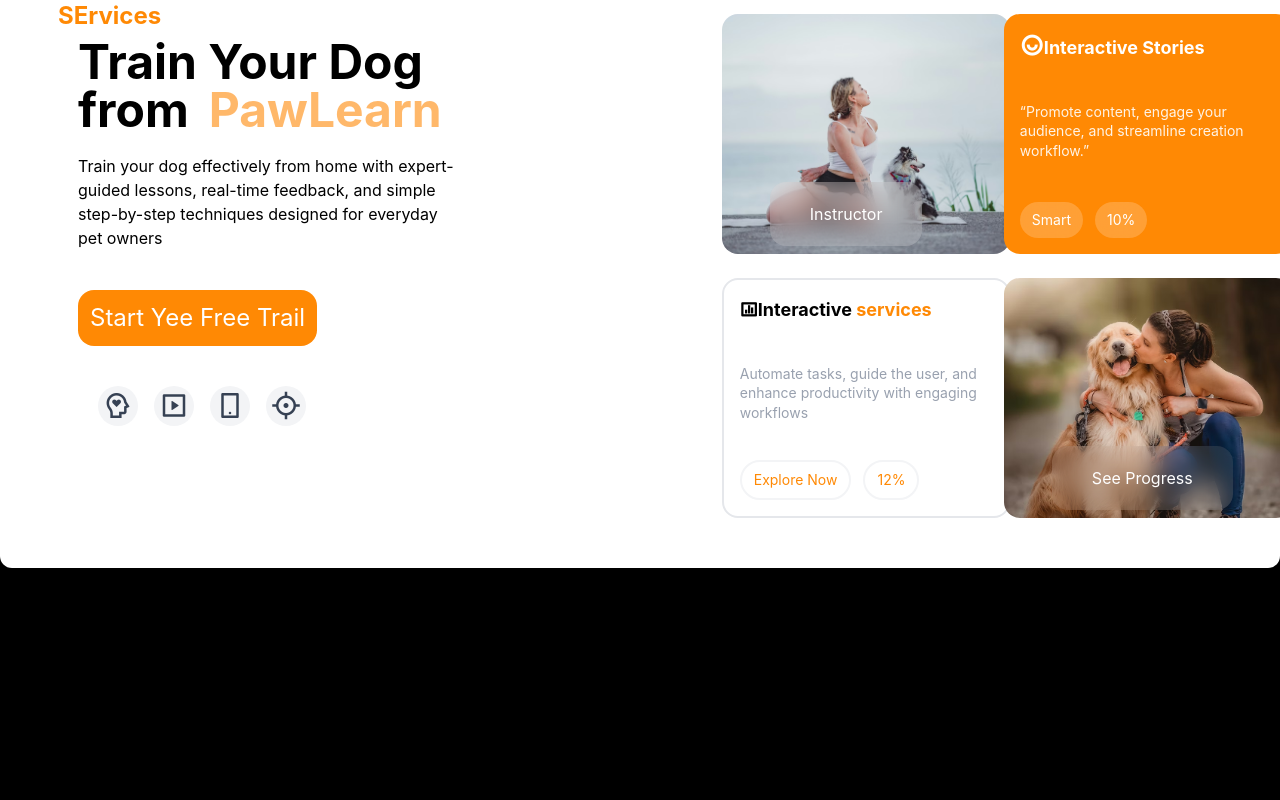
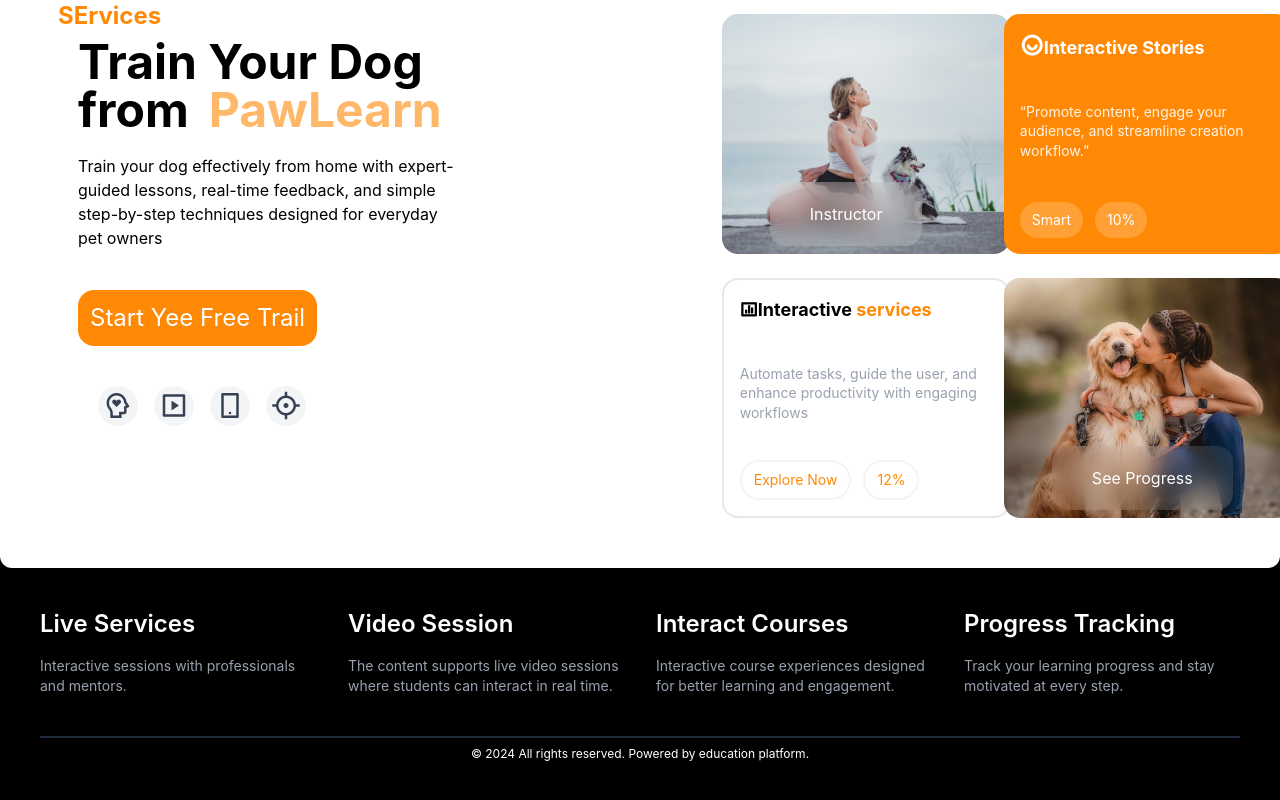
Before and after one commit to ankit-tiwari-0/PawLearn, a React (Vite) app: page / in a window 1280 px wide. Shown: the part 686-1486 px from the top of the page. Before the commit the page ends 1254 px from the top, so only its background shows below. Built offline with nearby package versions, Linux system fonts and the light colour scheme.

Commit message:
add footer

```diff
--- a/src/App.jsx
+++ b/src/App.jsx
@@ -1,6 +1,7 @@
 import React from 'react'
 import Section1 from './page/Section1'
 import HeroSection from './Components/HeroSection'
+import Footer from './Components/Footer'
 
 
 const App = () => {
@@ -9,6 +10,7 @@
 
       <Section1 />
       <HeroSection />
+      <Footer />
     </div>
   )
 }
--- /dev/null
+++ b/src/Components/Footer.jsx
@@ -0,0 +1,55 @@
+import React from 'react'
+
+const Footer = () => {
+  return (
+    <div className="w-full bg-black text-white px-6 md:px-10 py-10">
+
+  <div className="grid  grid-cols-4 gap-8">
+
+    <div>
+      <h1 className="text-xs lg:text-2xl font-semibold mb-4">
+        Live Services
+      </h1>
+      <p className="lg:text-sm text-xs text-gray-400  line-clamp-5 sm:line-clamp-none">
+        Interactive sessions with professionals and mentors.
+      </p>
+    </div>
+
+    <div>
+      <h1 className="text-xs lg:text-2xl font-semibold mb-4">
+        Video Session
+      </h1>
+      <p className="lg:text-sm text-xs text-gray-400  line-clamp-4 sm:line-clamp-none">
+        The content supports live video sessions where students can interact in real time.
+      </p>
+    </div>
+
+    <div>
+      <h1 className="text-xs lg:text-2xl font-semibold mb-4">
+        Interact Courses
+      </h1>
+      <p className="lg:text-sm text-xs text-gray-400  line-clamp-5 sm:line-clamp-none">
+        Interactive course experiences designed for better learning and engagement.
+      </p>
+    </div>
+
+    <div>
+      <h1 className="text-xs lg:text-2xl font-semibold mb-4">
+        Progress Tracking
+      </h1>
+      <p className="lg:text-sm text-xs text-gray-400 line-clamp-5 sm:line-clamp-none">
+        Track your learning progress and stay motivated at every step.
+      </p>
+    </div>
+
+  </div>
+
+  <div className="w-full bg-black text-white px-6  border-t-2 border-gray-800 mt-5 lg:mt-10 flex justify-center">
+        <p className='text-xs py-2 line-clamp-1 sm:line-clamp-none'>© 2024 All rights reserved. Powered by education platform.</p>
+  </div>
+
+</div>
+  )
+}
+
+export default Footer
--- a/src/Components/HeroSection.jsx
+++ b/src/Components/HeroSection.jsx
@@ -74,7 +74,7 @@
                         </div>
 
                         <div className="flex  items-center gap-3">
-                            <button className="px-3 py-2 border-2 border-gray-100 text-orange-400 text-sm rounded-full">
+                            <button className="px-3 py-2 border-2 border-gray-100 text-orange-400 text-sm rounded-full ">
                                Explore Now
                             </button>
 
--- a/src/Components/NavBar.jsx
+++ b/src/Components/NavBar.jsx
@@ -14,7 +14,7 @@
             <li className='cursor-pointer border-b-2 border-transparent hover:border-gray-400 transition duration-300 ease-in-out'>Support</li>
           </ul>
 
-          <button className='bg-orange-400 text-sm text-white border-2 rounded-full px-2 py-1.5'>Free Trial</button>
+          <button className='bg-orange-400 text-sm text-white border-2 rounded-full px-2 py-1.5 border-none hover:bg-black cursor-pointer'>Free Trial</button>
         </div>
       </div>
     </div>
```
Also changed, not shown: src/Components/Card.jsx (deleted).
